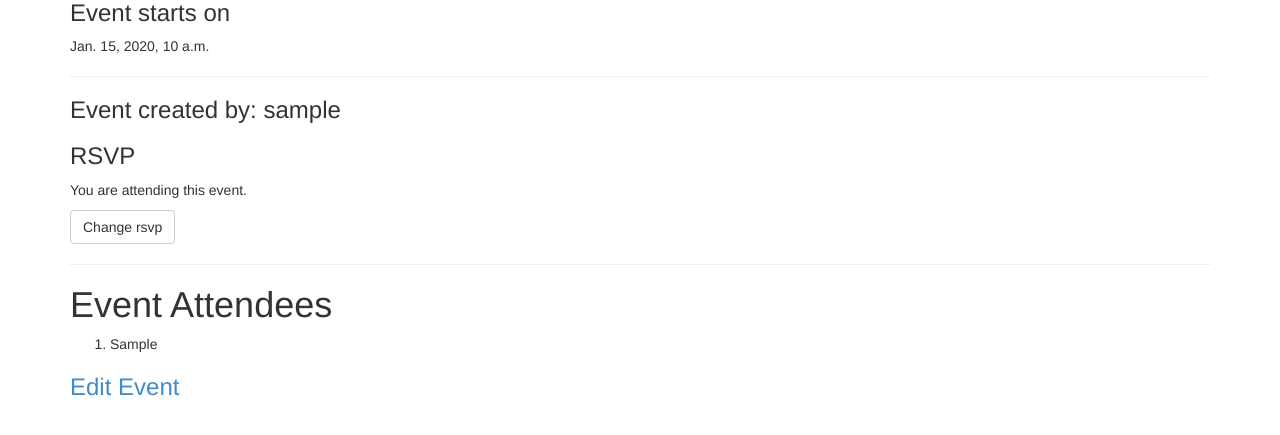
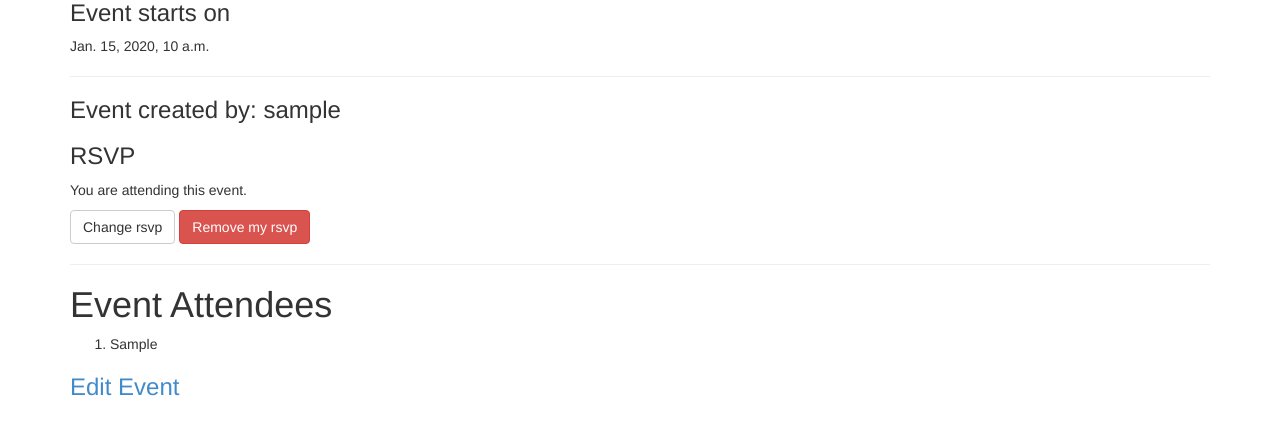
Before and after one commit to agiliq/opentavern, a Django app: a page that uses tavern/templates/event_details.html in a window 1280 px wide. Shown: the part 262-697 px from the top of the page. Run offline with Django 3.2, Linux system fonts and the light colour scheme; a user stored in the database is signed in; tables that the repository leaves empty hold one stand-in row (values such as "Sample post"); some libraries are stand-ins or nearby versions.

Commit message:
rsvp delete feature added

```diff
--- a/tavern/templates/event_details.html
+++ b/tavern/templates/event_details.html
@@ -16,7 +16,7 @@
     {% if user.is_authenticated %}
     <h3>RSVP</h3>
     <p id="rsvpMessage">{{ attendee_rsvp }}</p>
-    <div id="rsvpModal" class="modal fade" tabindex="-1" role="dialog">
+    <div id="changeRsvpModal" class="modal fade" tabindex="-1" role="dialog">
         <div class="modal-dialog">
             <div class="modal-content">
                 <div class="modal-header">
@@ -34,7 +34,30 @@
             </div>
         </div>
     </div>
-    <button class="btn btn-default" data-toggle="modal" data-target="#rsvpModal">Change rsvp</button>
+    <button class="btn btn-default" id="rsvpButton" data-toggle="modal" data-target="#changeRsvpModal">{% if attendee %}Change{% else %}Add{% endif %} rsvp</button>
+
+    {% if attendee %}
+    <div id="deleteRsvpModal" class="modal fade" tabindex="-1" role="dialog">
+        <div class="modal-dialog">
+            <div class="modal-content">
+                <div class="modal-header">
+                    <button type="button" class="close" data-dismiss="modal" aria-hidden="true">&times;</button>
+                    <h4 class="modal-title">Are you sure?</h4>
+                </div>
+                <div class="modal-body">
+                    <form action="{% url 'delete_rsvp' attendee.pk %}" method="POST">
+                        {% csrf_token %}
+                        <button class="btn btn-default" type="submit">Yes</button>
+                        <button class="btn btn-default" type="button" class="close" data-dismiss="modal">No</button>
+                    </form>
+                </div>
+                <div class="modal-footer"></div>
+            </div>
+        </div>
+    </div>
+    <button class="btn btn-danger" data-toggle="modal" data-target="#deleteRsvpModal">Remove my rsvp</button>
+    {% endif %}
+
     {% endif %}
     <hr/>
     <h1> Event Attendees </h1>
@@ -58,7 +81,8 @@
                     $(".rsvp").removeClass("active");
                     $("#rsvp-"+rsvp).addClass("active");
                     $("#rsvpMessage").html(data);
-                    $("#rsvpModal").modal('hide');
+                    $("#rsvpButton").html("Change rsvp");
+                    $("#changeRsvpModal").modal('hide');
                     });
         }
     </script>
--- a/tavern/urls.py
+++ b/tavern/urls.py
@@ -22,4 +22,6 @@ urlpatterns = patterns('',
                            name='tavern_toggle_member'),
                        url(r'^rsvp/(?P<event_id>\d+)/(?P<rsvp_status>\w+)/',
                            views.rsvp, name='change_rsvp'),
+                       url(r'^rsvp_delete/(?P<pk>\d+)/',
+                           views.delete_rsvp, name='delete_rsvp'),
                        )
--- a/tavern/views.py
+++ b/tavern/views.py
@@ -2,10 +2,12 @@
 from django.utils import timezone
 from django.shortcuts import render
 from django.contrib.auth.decorators import login_required
+from django.core.urlresolvers import reverse
 from django.http import HttpResponse
 from django.contrib.auth.models import User
 from django.shortcuts import get_object_or_404, get_list_or_404
-from django.views.generic import DetailView, CreateView, UpdateView
+from django.views.generic import DetailView
+from django.views.generic import CreateView, UpdateView, DeleteView
 
 from guardian.mixins import LoginRequiredMixin, PermissionRequiredMixin
 
@@ -64,7 +66,7 @@ def rsvp(request, event_id, rsvp_status):
     elif rsvp_status == 'maybe':
         message = "You may attend this event."
 
-    return HttpResponse(message) #Response message not used for now
+    return HttpResponse(message)
 
 @login_required
 def tavern_toggle_member(request):
@@ -132,14 +134,15 @@ class EventDetail(UpcomingEventsMixin, DetailView):
         event = context['event']
         #if self.request.user.is_authenticated:
         try:
-            rsvp_status = Attendee.objects.get(user__id=self.request.user.id,
-                                            event=event).rsvp_status
-            if rsvp_status == 'yes':
+            attendee = Attendee.objects.get(user__id=self.request.user.id,
+                                            event=event)
+            if attendee.rsvp_status == 'yes':
                 message = "You are attending this event."
-            elif rsvp_status == 'no':
+            elif attendee.rsvp_status == 'no':
                 message = "You are not attending this event."
-            elif rsvp_status == 'maybe':
+            elif attendee.rsvp_status == 'maybe':
                 message = "You may attend this event."
+            context['attendee'] = attendee
         except Attendee.DoesNotExist:
             message = "You have not rsvped yet"
         context['attendee_rsvp'] = message
@@ -198,9 +201,20 @@ class EventUpdate(LoginRequiredMixin, PermissionRequiredMixin, UpdateView):
     return_403 = True
 
 
+class RsvpDelete(LoginRequiredMixin, DeleteView):
+    """ Remove a RSVP"""
+    model = Attendee
+    #success_url = "/"
+
+    def get_success_url(self, **kwargs):
+        return reverse("tavern_event_details", kwargs={"slug":self.object.event.slug})
+
+
+
 tavern_group_update = GroupUpdate.as_view()
 tavern_event_update = EventUpdate.as_view()
 create_group = GroupCreate.as_view()
 create_event = EventCreate.as_view()
 event_details = EventDetail.as_view()
 group_details = GroupDetail.as_view()
+delete_rsvp = RsvpDelete.as_view()
```
